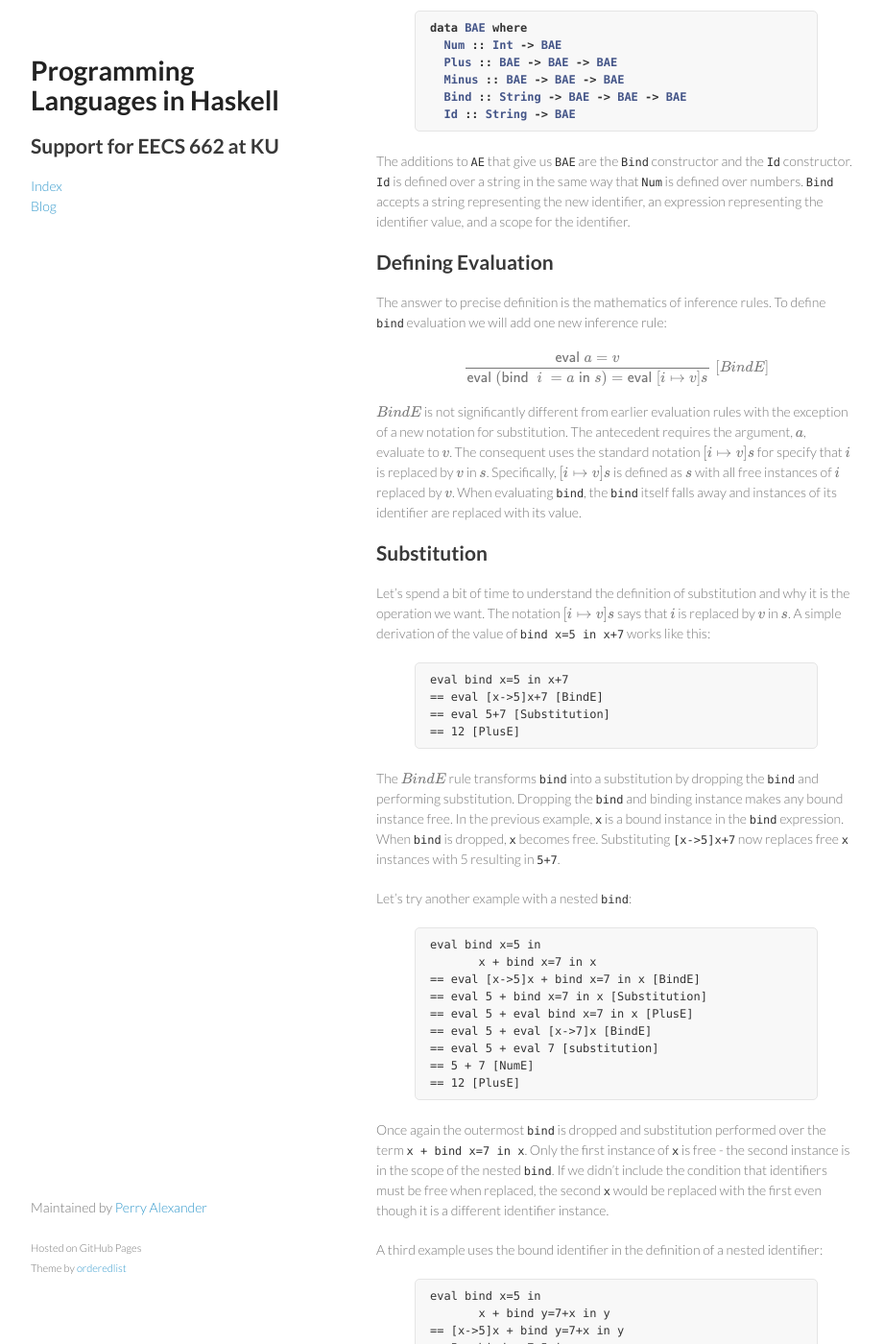
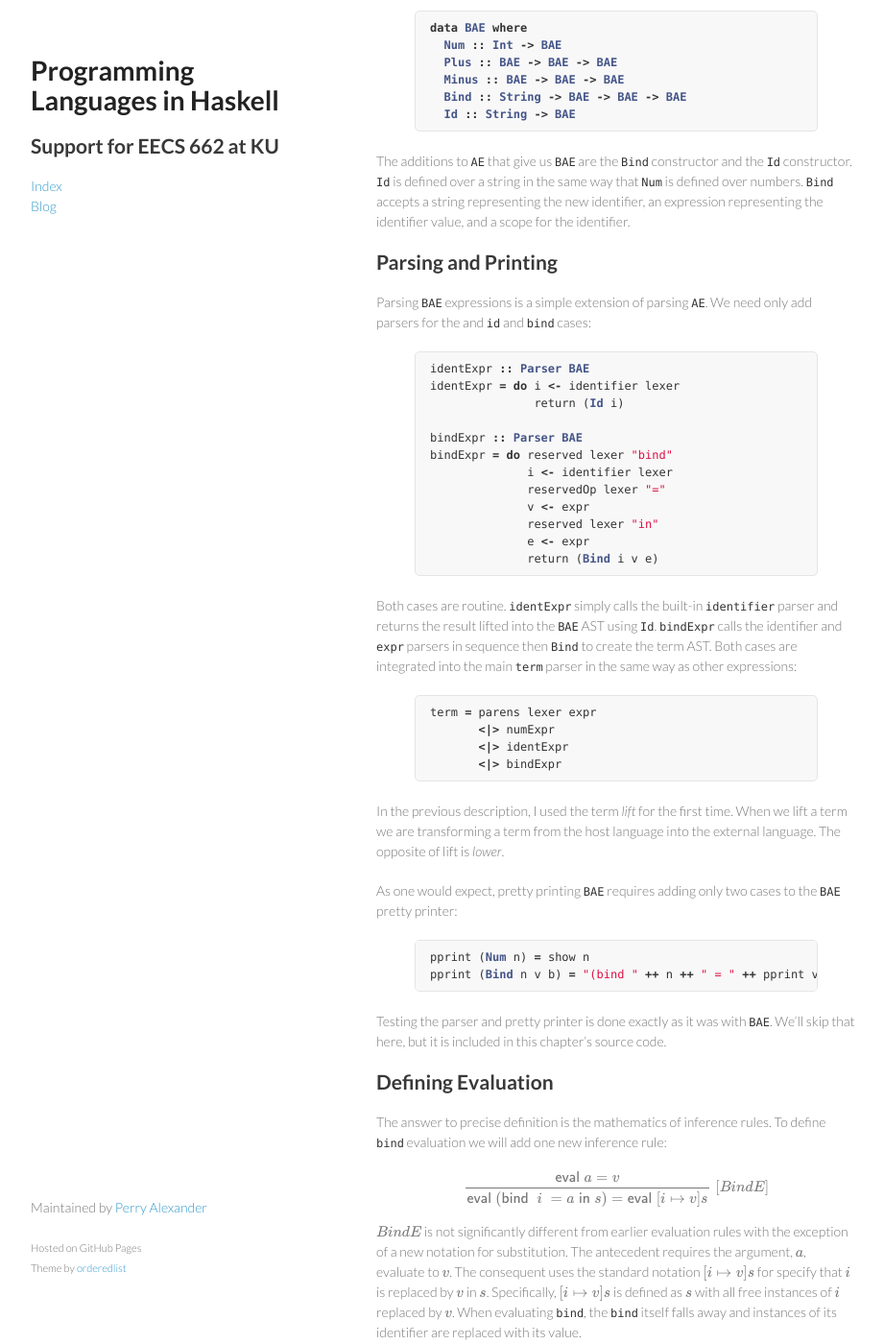
Before and after one commit to ku-sldg/plih, a Jekyll site: the page built from _posts/2016-06-13-Adding-IDs.md, in a window 1280 px wide and 1400 px high, scrolled down 2592 px. Shown: the whole window at 96% size, without its empty margins (178-1099 px from the left). Built offline with Jekyll 4.4.1, drawn with Linux system fonts in a browser that asks for light colours; formulas are drawn with MathJax 3; some of the changed text lies outside the part shown.

Commit message:
reformatting the index; added parsing discussion to ID chapter.

```diff
--- a/_posts/2016-06-13-Adding-IDs.md
+++ b/_posts/2016-06-13-Adding-IDs.md
@@ -133,6 +133,45 @@ data BAE where
 {% endhighlight %}
 
 The additions to `AE` that give us `BAE` are the `Bind` constructor and the `Id` constructor.  `Id` is defined over a string in the same way that `Num` is defined over numbers.  `Bind` accepts a string representing the new identifier, an expression representing the identifier value, and a scope for the identifier.
+
+## Parsing and Printing
+
+Parsing `BAE` expressions is a simple extension of parsing 	`AE`.  We need only add parsers for the and `id` and `bind` cases:
+
+{% highlight haskell %}
+identExpr :: Parser BAE
+identExpr = do i <- identifier lexer
+               return (Id i)
+
+bindExpr :: Parser BAE
+bindExpr = do reserved lexer "bind"
+              i <- identifier lexer
+              reservedOp lexer "="
+              v <- expr
+              reserved lexer "in"
+              e <- expr
+              return (Bind i v e)
+{% endhighlight %}
+
+Both cases are routine.  `identExpr` simply calls the built-in `identifier` parser and returns the result lifted into the `BAE` AST using `Id`.  `bindExpr` calls the identifier and `expr` parsers in sequence then `Bind` to create the term AST. Both cases are integrated into the main `term` parser in the same way as other expressions:
+
+{% highlight haskell %}
+term = parens lexer expr
+       <|> numExpr
+       <|> identExpr
+       <|> bindExpr
+{% endhighlight %}
+
+In the previous description, I used the term *lift* for the first time.  When we lift a term we are transforming a term from the host language into the external language.  The opposite of lift is *lower*.
+
+As one would expect, pretty printing `BAE` requires adding only two cases to the `BAE` pretty printer:
+
+{% highlight haskell %}
+pprint (Num n) = show n
+pprint (Bind n v b) = "(bind " ++ n ++ " = " ++ pprint v ++ " in " ++ pprint b ++ ")"
+{% endhighlight %}
+
+Testing the parser and pretty printer is done exactly as it was with `BAE`.  We'll skip that here, but it is included in this chapter's source code.
 
 ## Defining Evaluation
 
@@ -386,6 +425,8 @@ As inefficient as they are, `interps` and `evals` as are still useful. `interps`
 * Bound Instance - An instance of an identifier occurring the scope of a binding instance for that identifier
 * Free - An instance of an identifier occurring outside the scope of a binding instance for that identifier
 * Substitution - Replacing an identifier by its value.  The notation $[i\mapsto v]s$ means *replace free instances of i by v in s*.
+* Lift - Moving a term from the host language to the external language
+* Lower - Moving a term from the external language into the host language.
 
 ## Exercises
 
```
Also changed, not shown: index.md (+1 -1 lines).
